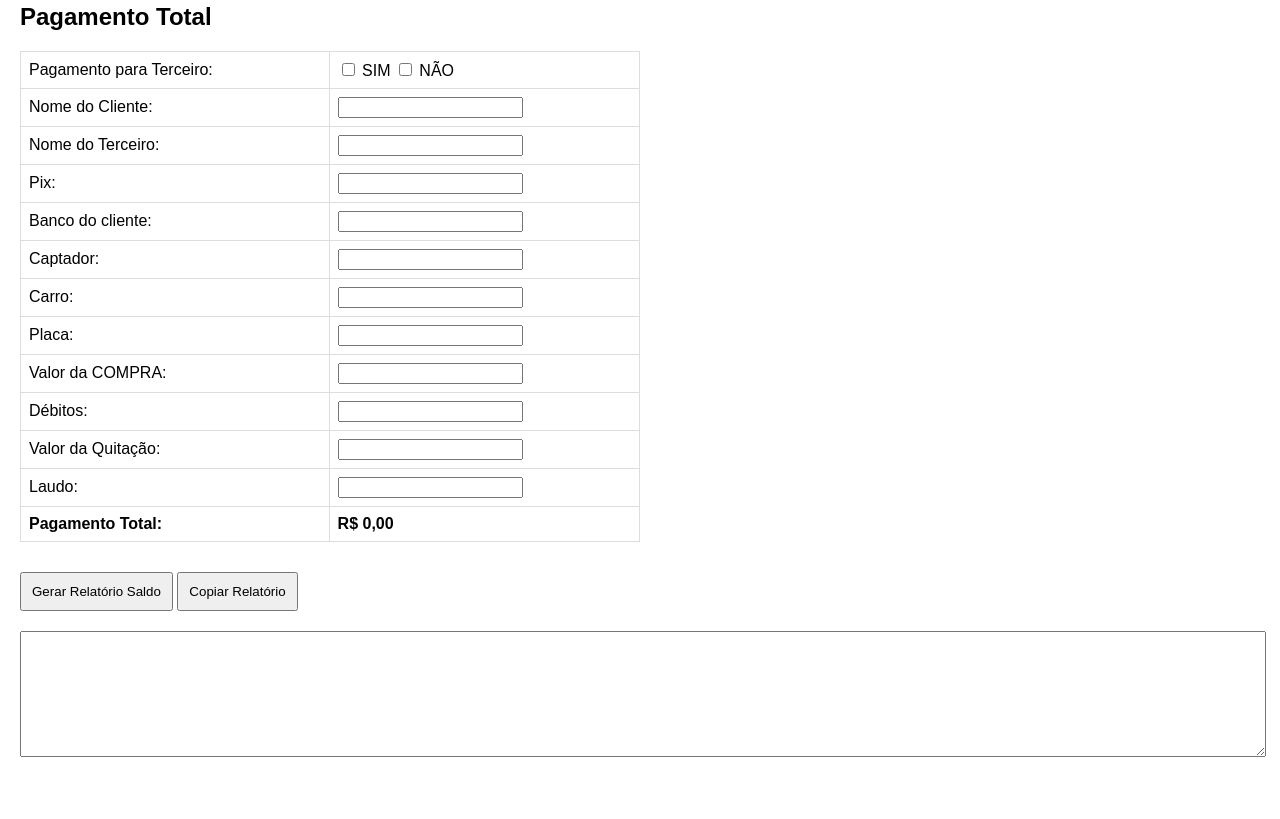
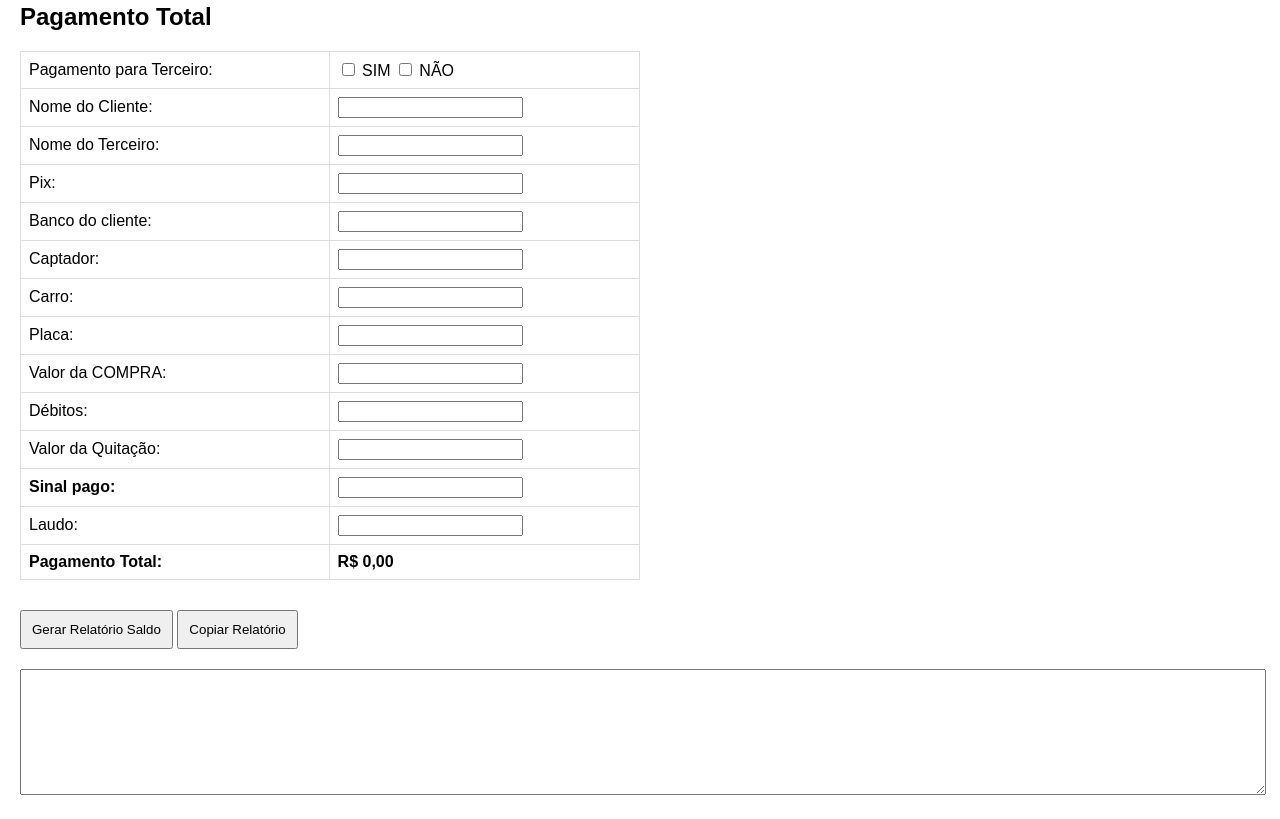
Before and after one commit to ViniciusMicarelli/Club4Rodas---Relatorios, a plain HTML site: page index.html in a window 1280 px wide. Shown: the part 798-1617 px from the top of the page. Before the commit the page ends 1579 px from the top, so only its background shows below. Drawn offline with Linux system fonts and the light colour scheme.

Commit message:
Update index.html

```diff
--- a/index.html
+++ b/index.html
@@ -1,5 +1,6 @@
 <!DOCTYPE html>
 <html lang="pt">
+
 <head>
     <meta charset="UTF-8">
     <meta name="viewport" content="width=device-width, initial-scale=1.0">
@@ -9,24 +10,30 @@
             font-family: Arial, sans-serif;
             margin: 20px;
         }
+
         table {
             width: 50%;
             border-collapse: collapse;
             margin-bottom: 20px;
         }
-        th, td {
+
+        th,
+        td {
             border: 1px solid #ddd;
             padding: 8px;
             text-align: left;
         }
+
         th {
             background-color: #f4f4f4;
         }
+
         button {
             margin: 10px 0;
             padding: 10px;
             cursor: pointer;
         }
+
         textarea {
             width: 100%;
             height: 120px;
@@ -34,6 +41,7 @@
         }
     </style>
 </head>
+
 <body>
     <h2>Valor do Sinal</h2>
     <table>
@@ -50,18 +58,54 @@
                 </label>
             </td>
         </tr>
-        <tr><td>Nome do Cliente:</td><td><input type="text" id="clienteSinal" oninput="atualizarNomeSinal()"></td></tr>
-        <tr><td>Nome do Terceiro: </td><td><input type="text" id="nomeSinal"></td></tr>
-        <tr><td>Pix:</td><td><input type="text" id="pixSinal"></td></tr>
-        <tr><td>Banco do cliente:</td><td><input type="text" id="bancoSinal"></td></tr>
-        <tr><td>Captador:</td><td><input type="text" id="captadorSinal"></td></tr>
-        <tr><td>Carro:</td><td><input type="text" id="carroSinal"></td></tr>
-        <tr><td>Placa:</td><td><input type="text" id="placaSinal"></td></tr>
-        <tr><td>Valor da COMPRA:</td><td><input type="number" id="compraSinal" oninput="calcularSinal()"></td></tr>
-        <tr><td>Débitos:</td><td><input type="number" id="debitosSinal" oninput="calcularSinal()"></td></tr>
-        <tr><td>Valor da Quitação:</td><td><input type="number" id="quitacaoSinal" oninput="calcularSinal()"></td></tr>
-        <tr><td>Laudo:</td><td><input type="text" id="laudoSinal"></td></tr>
-        <tr><td><b>Valor do Sinal:</b></td><td><input type="number" id="valorSinal"></td></tr>
+        <tr>
+            <td>Nome do Cliente:</td>
+            <td><input type="text" id="clienteSinal" oninput="atualizarNomeSinal()"></td>
+        </tr>
+        <tr>
+            <td>Nome do Terceiro: </td>
+            <td><input type="text" id="nomeSinal"></td>
+        </tr>
+        <tr>
+            <td>Pix:</td>
+            <td><input type="text" id="pixSinal"></td>
+        </tr>
+        <tr>
+            <td>Banco do cliente:</td>
+            <td><input type="text" id="bancoSinal"></td>
+        </tr>
+        <tr>
+            <td>Captador:</td>
+            <td><input type="text" id="captadorSinal"></td>
+        </tr>
+        <tr>
+            <td>Carro:</td>
+            <td><input type="text" id="carroSinal"></td>
+        </tr>
+        <tr>
+            <td>Placa:</td>
+            <td><input type="text" id="placaSinal"></td>
+        </tr>
+        <tr>
+            <td>Valor da COMPRA:</td>
+            <td><input type="number" id="compraSinal" oninput="calcularSinal()"></td>
+        </tr>
+        <tr>
+            <td>Débitos:</td>
+            <td><input type="number" id="debitosSinal" oninput="calcularSinal()"></td>
+        </tr>
+        <tr>
+            <td>Valor da Quitação:</td>
+            <td><input type="number" id="quitacaoSinal" oninput="calcularSinal()"></td>
+        </tr>
+        <tr>
+            <td>Laudo:</td>
+            <td><input type="text" id="laudoSinal"></td>
+        </tr>
+        <tr>
+            <td><b>Valor do Sinal:</b></td>
+            <td><input type="number" id="valorSinal"></td>
+        </tr>
     </table>
     <button onclick="gerarRelatorioSinal()">Gerar Relatório Sinal</button>
     <button onclick="copiarRelatorio('relatorioSinal')">Copiar Relatório</button>
@@ -82,18 +126,58 @@
                 </label>
             </td>
         </tr>
-        <tr><td>Nome do Cliente:</td><td><input type="text" id="clienteSaldo" oninput="atualizarNomeSaldo()"></td></tr>
-        <tr><td>Nome do Terceiro: </td><td><input type="text" id="nomeSaldo"></td></tr>
-        <tr><td>Pix:</td><td><input type="text" id="pixSaldo"></td></tr>
-        <tr><td>Banco do cliente:</td><td><input type="text" id="bancoSaldo"></td></tr>
-        <tr><td>Captador:</td><td><input type="text" id="captadorSaldo"></td></tr>
-        <tr><td>Carro:</td><td><input type="text" id="carroSaldo"></td></tr>
-        <tr><td>Placa:</td><td><input type="text" id="placaSaldo"></td></tr>
-        <tr><td>Valor da COMPRA:</td><td><input type="number" id="compraSaldo" oninput="calcularSaldo()"></td></tr>
-        <tr><td>Débitos:</td><td><input type="number" id="debitosSaldo" oninput="calcularSaldo()"></td></tr>
-        <tr><td>Valor da Quitação:</td><td><input type="number" id="quitacaoSaldo" oninput="calcularSaldo()"></td></tr>
-        <tr><td>Laudo:</td><td><input type="text" id="laudoSaldo"></td></tr>
-        <tr><td><b>Pagamento Total:</b></td><td><b id="saldoValor">R$ 0,00</b></td></tr>
+        <tr>
+            <td>Nome do Cliente:</td>
+            <td><input type="text" id="clienteSaldo" oninput="atualizarNomeSaldo()"></td>
+        </tr>
+        <tr>
+            <td>Nome do Terceiro: </td>
+            <td><input type="text" id="nomeSaldo"></td>
+        </tr>
+        <tr>
+            <td>Pix:</td>
+            <td><input type="text" id="pixSaldo"></td>
+        </tr>
+        <tr>
+            <td>Banco do cliente:</td>
+            <td><input type="text" id="bancoSaldo"></td>
+        </tr>
+        <tr>
+            <td>Captador:</td>
+            <td><input type="text" id="captadorSaldo"></td>
+        </tr>
+        <tr>
+            <td>Carro:</td>
+            <td><input type="text" id="carroSaldo"></td>
+        </tr>
+        <tr>
+            <td>Placa:</td>
+            <td><input type="text" id="placaSaldo"></td>
+        </tr>
+        <tr>
+            <td>Valor da COMPRA:</td>
+            <td><input type="number" id="compraSaldo" oninput="calcularSaldo()"></td>
+        </tr>
+        <tr>
+            <td>Débitos:</td>
+            <td><input type="number" id="debitosSaldo" oninput="calcularSaldo()"></td>
+        </tr>
+        <tr>
+            <td>Valor da Quitação:</td>
+            <td><input type="number" id="quitacaoSaldo" oninput="calcularSaldo()"></td>
+        </tr>
+        <tr>
+            <td><b>Sinal pago:</b></td>
+            <td><input type="number" id="valorSaldo" oninput="calcularSaldo()"></td>
+        </tr>
+        <tr>
+            <td>Laudo:</td>
+            <td><input type="text" id="laudoSaldo"></td>
+        </tr>
+        <tr>
+            <td><b>Pagamento Total:</b></td>
+            <td><b id="saldoValor">R$ 0,00</b></td>
+        </tr>
     </table>
     <button onclick="gerarRelatorioSaldo()">Gerar Relatório Saldo</button>
     <button onclick="copiarRelatorio('relatorioSaldo')">Copiar Relatório</button>
@@ -162,7 +246,8 @@
             let compra = parseFloat(document.getElementById('compraSaldo').value) || 0;
             let debitos = parseFloat(document.getElementById('debitosSaldo').value) || 0;
             let quitacao = parseFloat(document.getElementById('quitacaoSaldo').value) || 0;
-            let saldo = compra - debitos - quitacao;
+            let sinal = parseFloat(document.getElementById('valorSaldo').value) || 0;
+            let saldo = compra - debitos - quitacao - sinal;
             document.getElementById('saldoValor').innerText = `R$ ${saldo.toFixed(2)}`;
         }
 
@@ -203,6 +288,7 @@
                 `Valor total da COMPRA: R$ ${document.getElementById('compraSaldo').value},00\n` +
                 `Débitos descontados: R$ ${document.getElementById('debitosSaldo').value},00\n` +
                 `Valor da Quitação: R$ ${document.getElementById('quitacaoSaldo').value},00\n\n` +
+                `Sinal pago: R$ ${document.getElementById('valorSaldo').value},00\n\n` +
                 `Laudo: ${document.getElementById('laudoSaldo').value}\n` +
                 `*PAGAMENTO TOTAL: R$ ${document.getElementById('saldoValor').innerText}*\n` +
                 `*Pix: ${document.getElementById('pixSaldo').value}*\n`;
@@ -219,4 +305,5 @@
         }
     </script>
 </body>
+
 </html>
```
Lines whose indentation alone changed are shown as unchanged.
